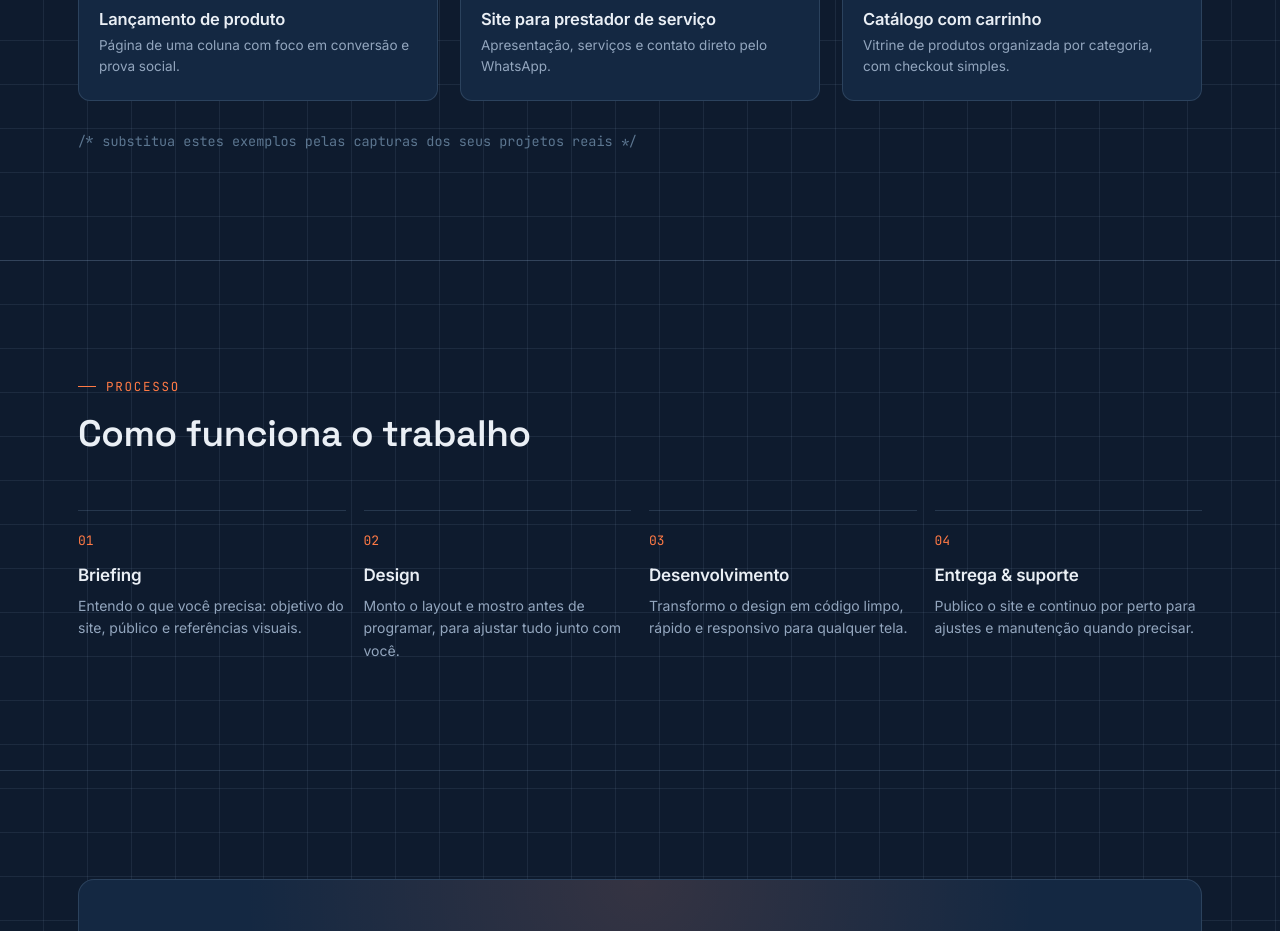
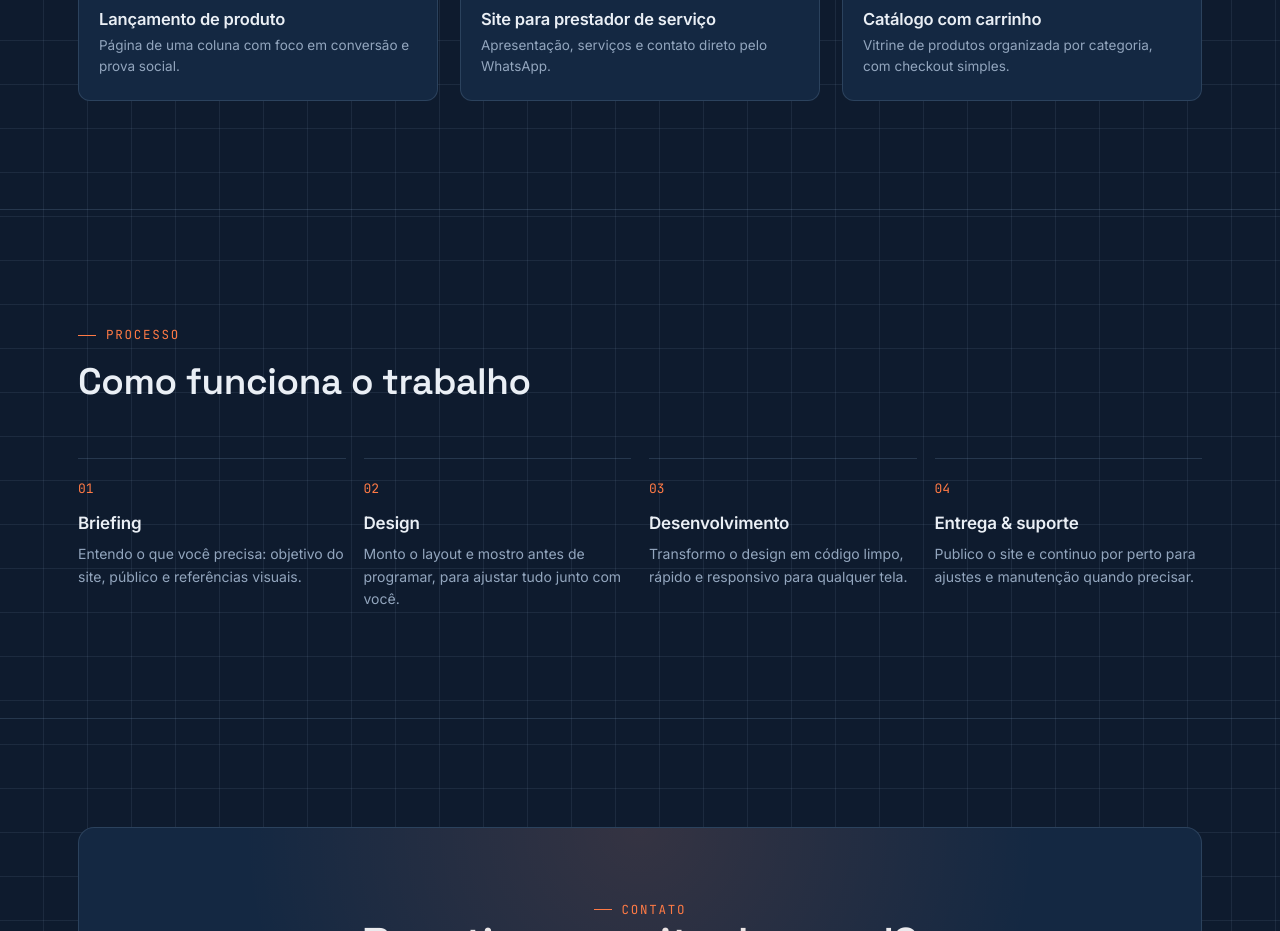
Before and after one commit to Plf26111/pedrobomfimsilva.github.io, a plain HTML site: page index.html in a window 1280 px wide. Shown: the part 2203-3134 px from the top of the page. Drawn offline with Linux system fonts and the light colour scheme.

Commit message:
Update index.html

```diff
--- a/index.html
+++ b/index.html
@@ -654,8 +654,6 @@
           </div>
         </div>
       </div>
-      <p class="projects-note">/* substitua estes exemplos pelas capturas dos seus projetos reais */</p>
-    </div>
   </section>
 
   <!-- PROCESSO -->
```
